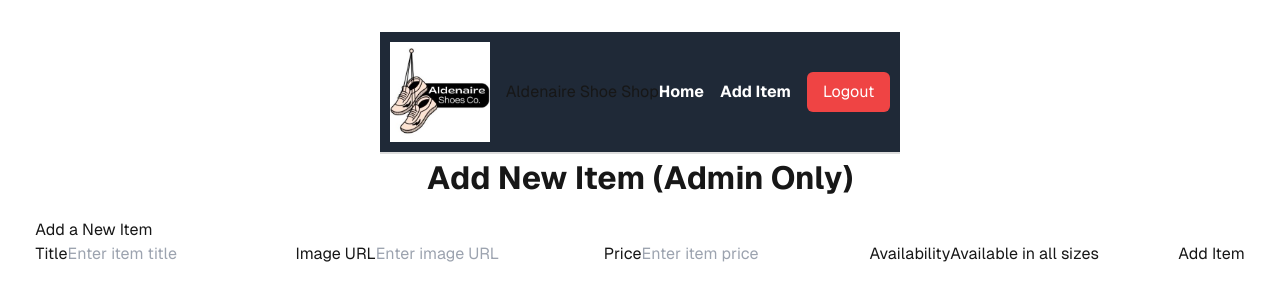
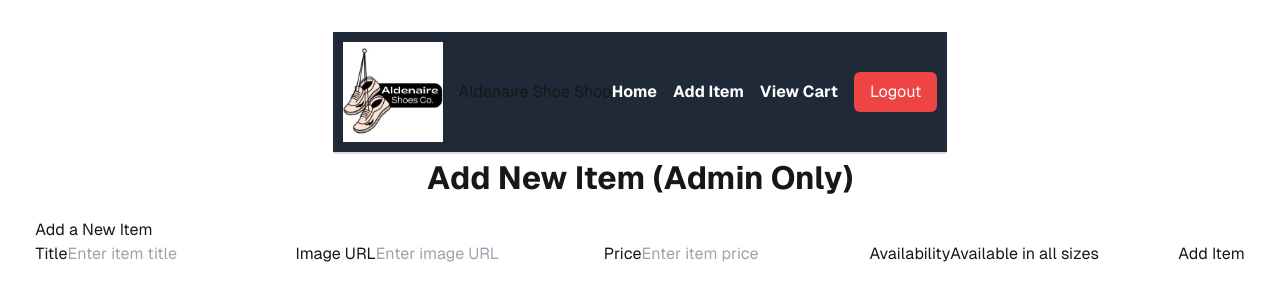
Before and after one commit to kendalllnae/FinalProject, a Next.js app: page /add-item in a window 1280 px wide. Shown: the top 300 px of the page. Built offline with nearby package versions, Linux system fonts and the light colour scheme.

Commit message:
edit header

```diff
--- a/src/app/components/Header.tsx
+++ b/src/app/components/Header.tsx
@@ -39,6 +39,7 @@ export default function Header({ isLoggedIn, setIsLoggedIn }: HeaderProps) {
         {isLoggedIn ? (
           <>
             <Link href="/add-item" className={styles.navLink}>Add Item</Link>
+            <Link href="/view-cart" className={styles.navLink}>View Cart</Link>
             <button onClick={handleLogout} className={styles.logoutButton}>
               Logout
             </button>
```
